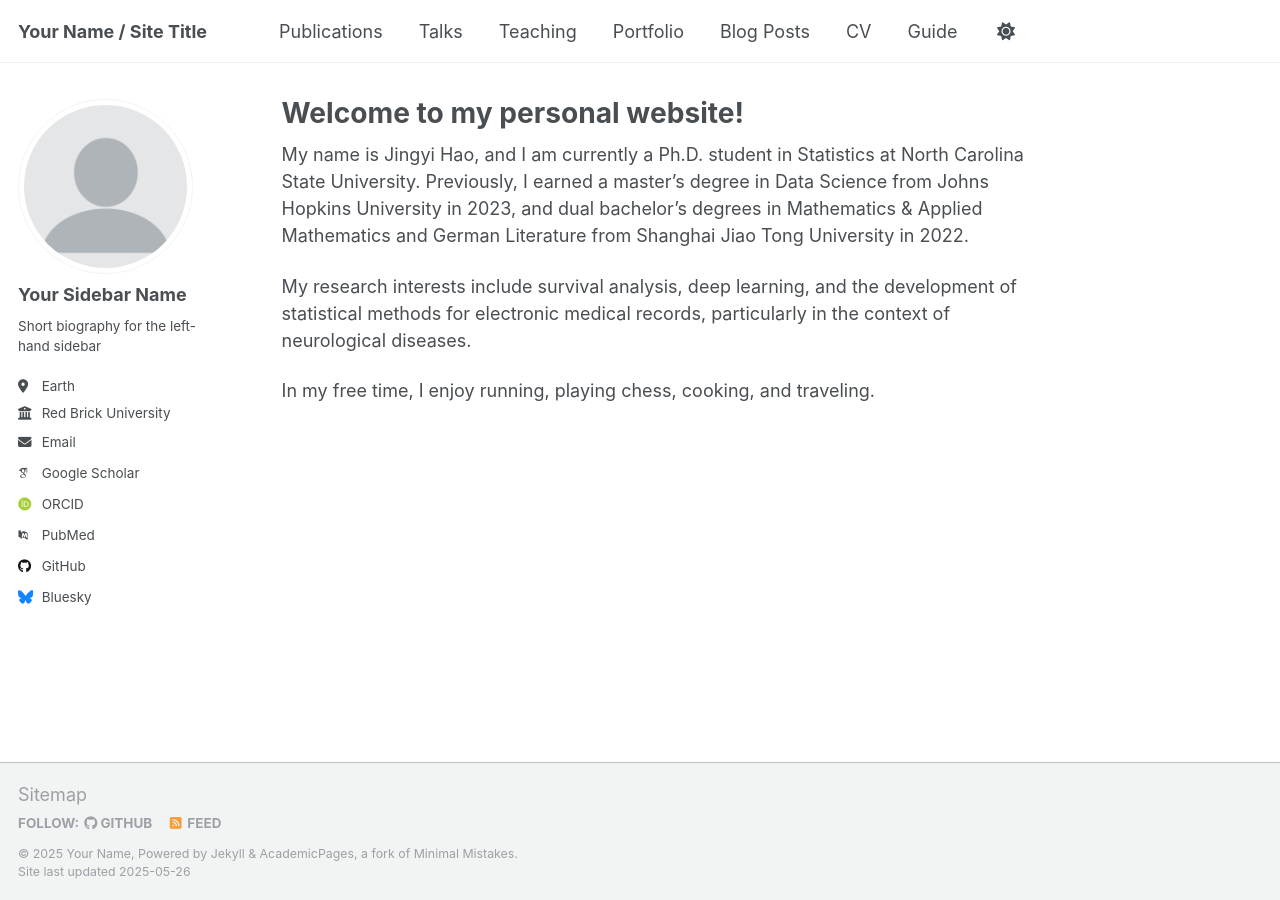
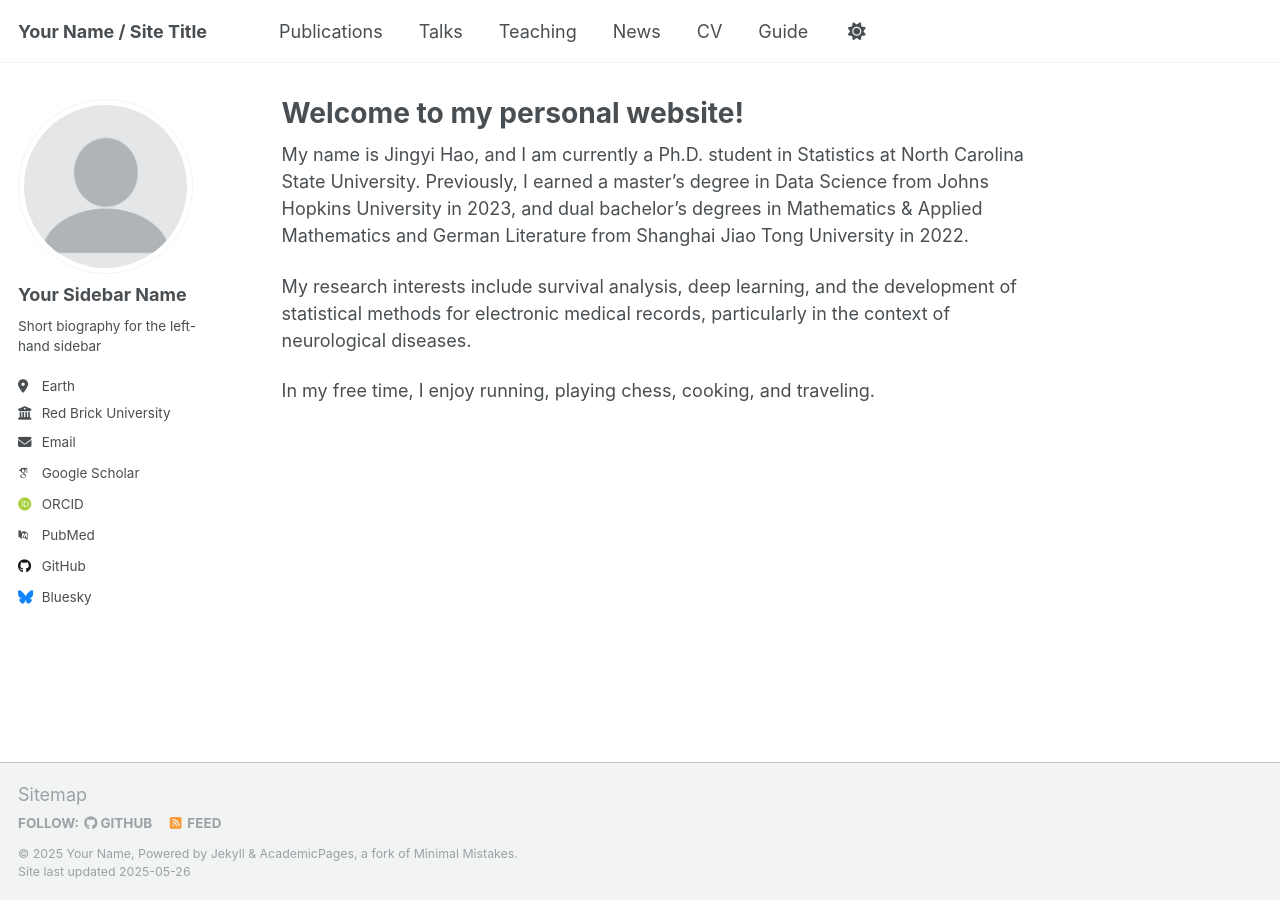
Before and after one commit to JingyiJennyHao/JingyiJennyHao.github.io, a Jekyll site: the page built from _pages/about.md, in a window 1280 px wide. Built offline with Jekyll 4.4.1, drawn with Linux system fonts in a browser that asks for light colours; some web fonts are replaced.

Commit message:
Update navigation.yml

```diff
--- a/_data/navigation.yml
+++ b/_data/navigation.yml
@@ -17,10 +17,7 @@ main:
   - title: "Teaching"
     url: /teaching/
 
-  - title: "Portfolio"
-    url: /portfolio/
-
-  - title: "Blog Posts"
+  - title: "News"
     url: /year-archive/
 
   - title: "CV"
```
